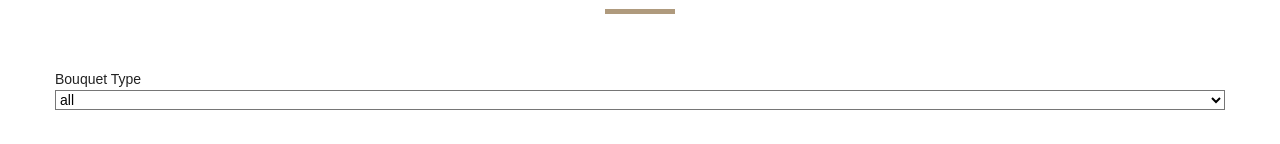
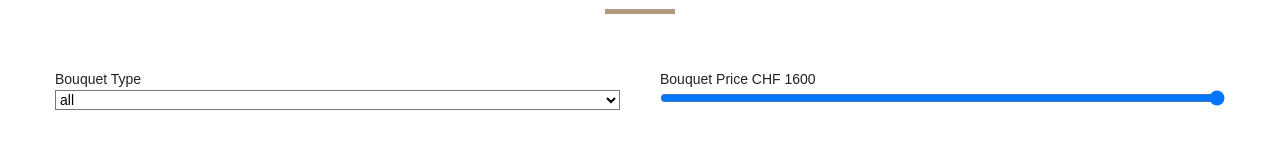
Before and after one commit to maemeier/wedding, a React (Create React App) app: page /places in a window 1280 px wide. Shown: the part 656-800 px from the top of the page. Built offline with nearby package versions, Linux system fonts and the light colour scheme.

Commit message:
seach price

```diff
--- a/src/Context.js
+++ b/src/Context.js
@@ -50,14 +50,36 @@ class RoomProvider extends Component {
   };
 
   handleChange = event => {
-    const type = event.target.type;
+    const target = event.target;
+    const value = event.types === "checkbox" ? target.checked : target.value;
     const name = event.target.name;
-    const value = event.target.value;
-    console.log(type, name, value);
+    this.setState(
+      {
+        [name]: value
+      },
+      this.filterFlowers
+    );
   };
 
   filterFlowers = () => {
-    console.log("hehe");
+    let {
+      rooms,
+      type,
+      price,
+      minPrice,
+      maxPrice,
+      breakfast,
+      pets
+    } = this.state;
+
+    let tempRooms = [...rooms];
+    if (type !== "all") {
+      tempRooms = tempRooms.filter(room => room.type === type);
+    }
+
+    this.setState({
+      sortedRooms: tempRooms
+    });
   };
   render() {
     return (
--- a/src/components/FlowerFilter.js
+++ b/src/components/FlowerFilter.js
@@ -49,6 +49,20 @@ const FlowerFilter = ({ rooms }) => {
             {types}
           </select>
         </div>
+        {/* price*/}
+        <div className="form-group">
+          <lable htmlFor="price">Bouquet price CHF {price}</lable>
+          <input
+            type="range"
+            name="price"
+            minPrice={minPrice}
+            maxPrice={maxPrice}
+            id="price"
+            value={price}
+            onChange={handleChange}
+            className="form-control"
+          />
+        </div>
       </form>
     </section>
   );
```
